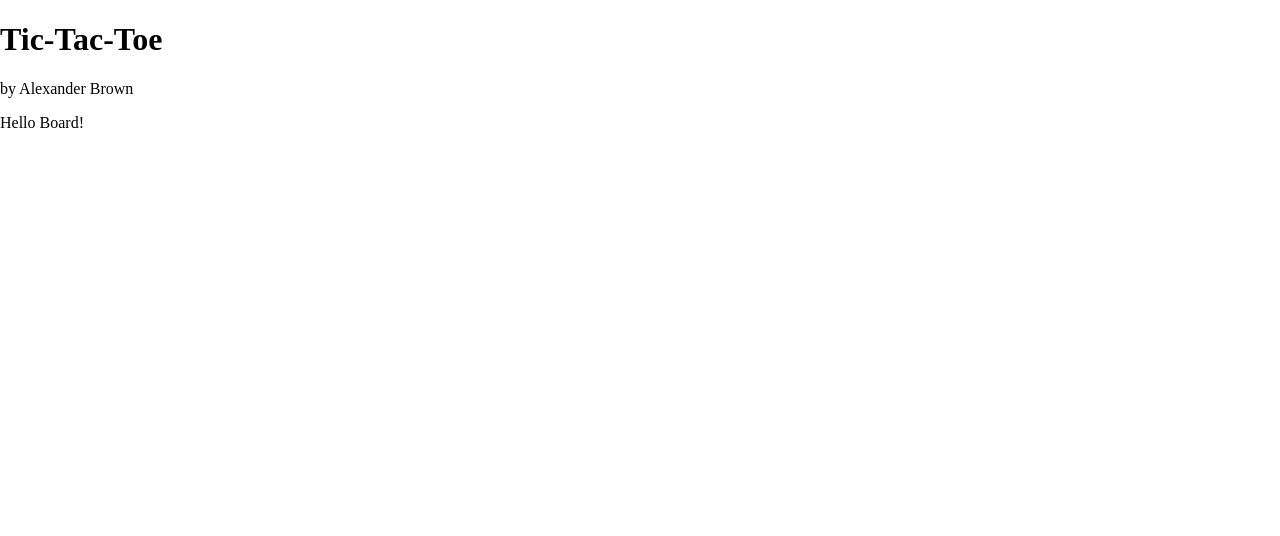
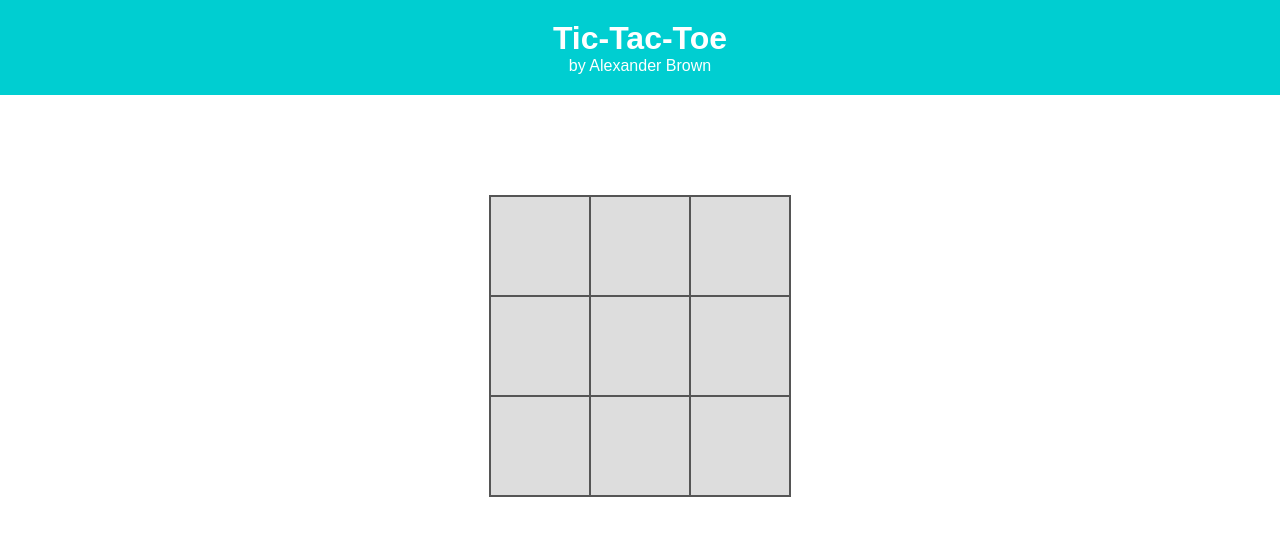
Before and after one commit to webtechalex/tic-tac-toe, a React app: page / in a window 1280 px wide. Both pictures are taken after a click on the button "New Game". Shown: the top 536 px of the page. Built offline with nearby package versions, Linux system fonts and the light colour scheme.

Commit message:
added basic cell click functionality

```diff
--- a/src/actions/index.js
+++ b/src/actions/index.js
@@ -13,6 +13,7 @@ export const startNewGame = () => {
 }
 
 export const takeTurn = (cell, player, board) => {
+  console.log('CALLED ACTION!');
   const newBoard = board.map((item, index) => index === cell ? player : item);
   if (!board[cell]) {
     return {
--- a/src/components/Board.js
+++ b/src/components/Board.js
@@ -1,8 +1,22 @@
 import React from 'react';
 
+import Cell from './Cell';
+
 const Board = props => {
+  const handleCellClick = (i) => props.takeTurn(i, props.turn, props.board);
+
   return (
-    <div>Hello Board!</div>
+    <div>
+      {props.board &&
+        <div className="board">
+          {props.board.map((cell, i) => (
+            <div className="cell" key={i} onClick={(e) => handleCellClick(i)}>
+              {cell}
+            </div>
+          ))}
+        </div>
+      }
+    </div>
   );
 };
 
--- /dev/null
+++ b/src/components/Cell.js
@@ -0,0 +1,9 @@
+import React from 'react';
+
+const Cell = (props) => {
+  return (
+    <div className="cell" onClick={props.handleCellClick}>{props.value}</div>
+  );
+}
+
+export default Cell;
--- a/src/components/GameContainer.js
+++ b/src/components/GameContainer.js
@@ -7,7 +7,8 @@ import {takeTurn, declareWinner, declareDraw} from '../actions';
 
 const mapStateToProps = state => {
   return {
-    board: state.board
+    board: state.board,
+    turn: state.turn
   }
 };
 
--- a/src/components/Modal.js
+++ b/src/components/Modal.js
@@ -9,14 +9,13 @@ const Modal = props => {
           <div className="modal-panel">
             {winner && <p>{`Winner ${winner}`}</p>}
             {draw && <p>It's a draw!</p>}
-              <p>'Start a new game...'</p>
+            <p>Start a new game...</p>
             <button onClick={startNewGame}>New Game</button>
           </div>
         </div>
       }
     </div>
   );
-
 };
 
 export default Modal;
--- a/src/components/styles/index.scss
+++ b/src/components/styles/index.scss
@@ -1,6 +1,21 @@
+html {
+  font-family: sans-serif;
+}
+
 body {
   margin: 0;
   padding: 0;
+}
+
+h1, p {
+  margin: 0;
+}
+
+.header {
+  text-align: center;
+  background-color: #00ced1;
+  color: #fff;
+  padding: 20px;
 }
 
 .mask {
@@ -12,8 +27,26 @@ body {
 
 .modal-panel {
   position: relative;
-  margin: 100px auto;
+  margin: 125px auto;
   width: 300px;
   height: 200px;
   background: #fff;
 }
+
+.board {
+  display: flex;
+  flex-wrap: wrap;
+  position: relative;
+  margin: 100px auto;
+  border: 1px solid #555;
+  width: 300px;
+  height: 300px;
+}
+
+.cell {
+  border: 1px solid #555;
+  width: 100px;
+  height: 100px;
+  box-sizing: border-box;
+  background: #ddd;
+}
```
Lines whose indentation alone changed are shown as unchanged.
